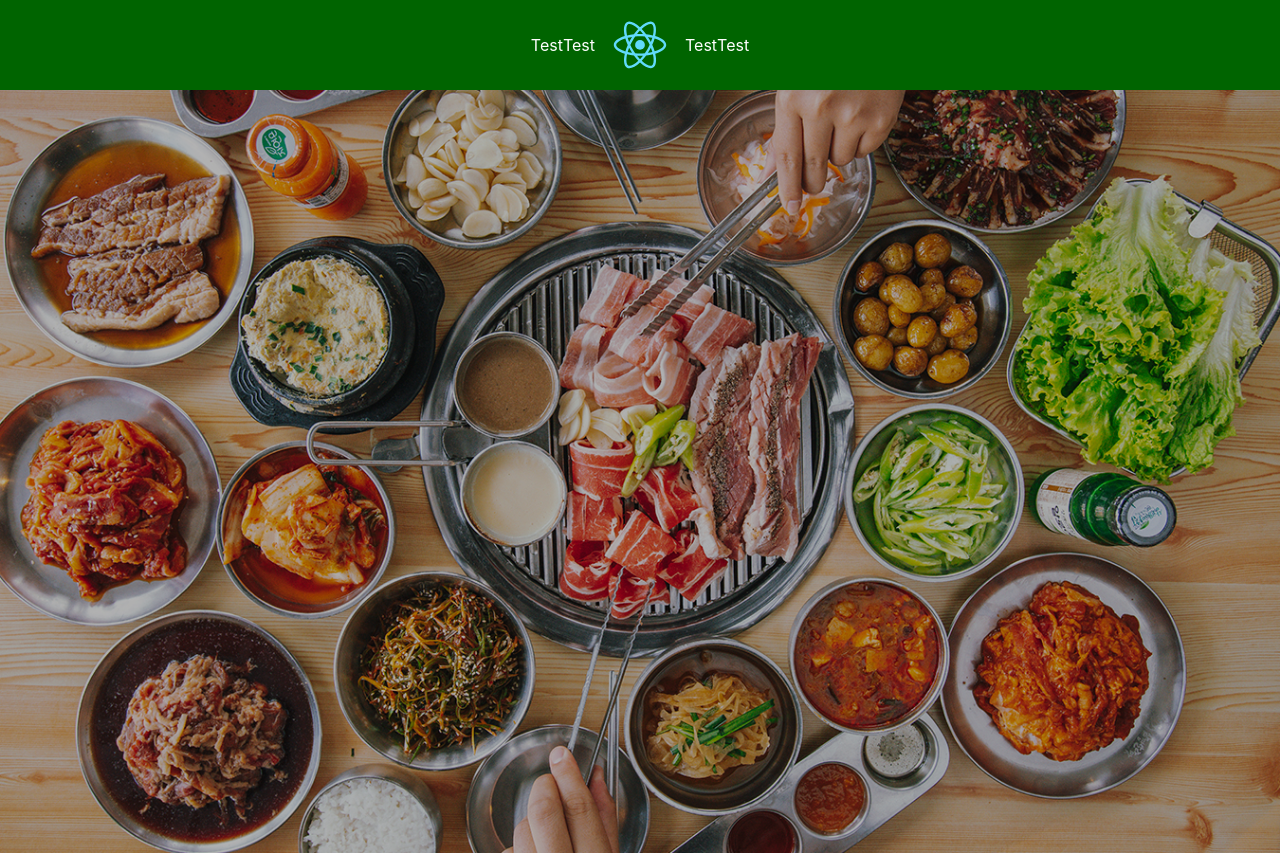
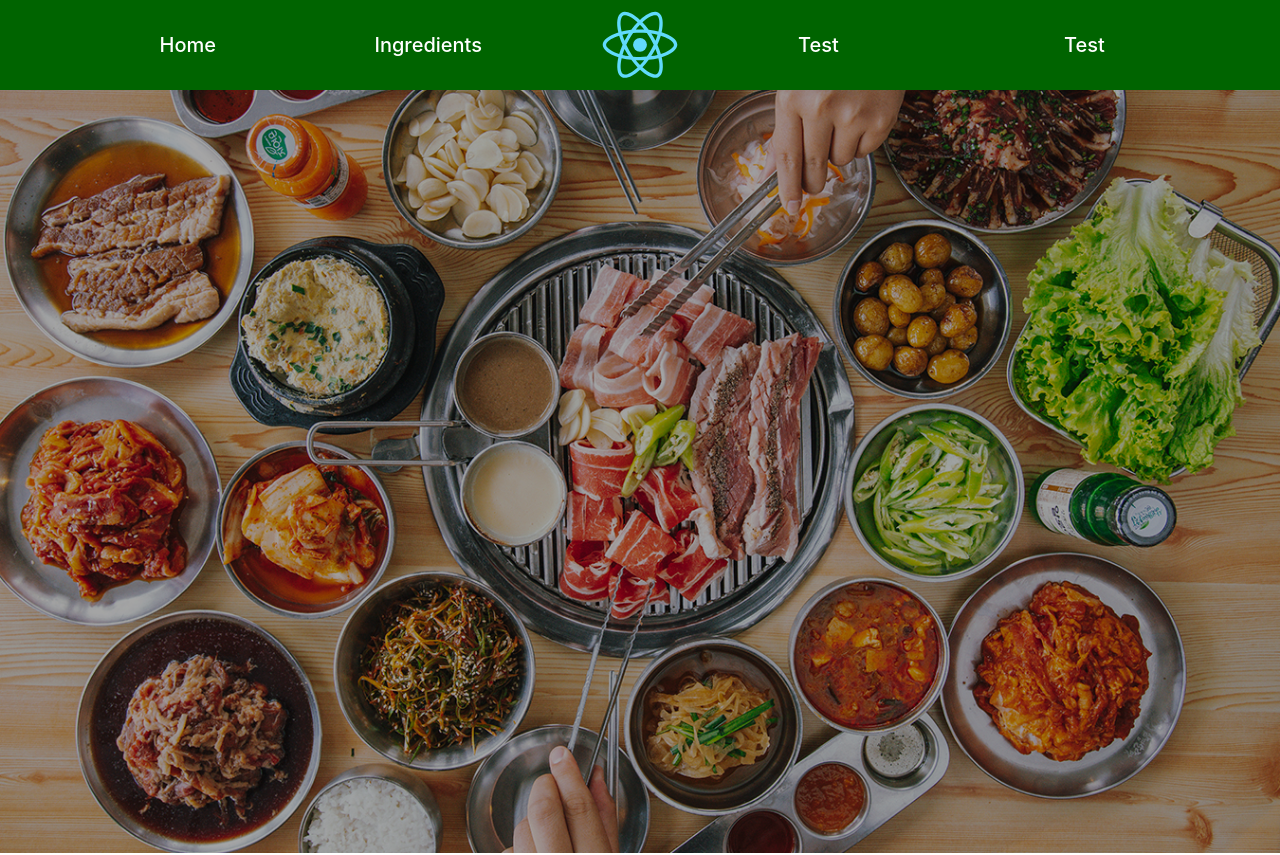
Before and after one commit to d-mini/mediendesign, a React (Create React App) app: page / in a window 1280 px wide. Shown: the top 855 px of the page. Built offline with nearby package versions, Linux system fonts and the light colour scheme; the HTML template or start-up script is replaced by a standard one.

Commit message:
UPDATE navbar centering

```diff
--- a/src/App.css
+++ b/src/App.css
@@ -8,7 +8,7 @@
   display: flex;
   justify-content: center;
 
-  filter: brightness(70%);
+  filter: brightness(65%);
 }
 
 .section {
--- a/src/App.js
+++ b/src/App.js
@@ -16,9 +16,9 @@ function App() {
     <div className='app'>
       <NavBar color={color}></NavBar>
       <img id='main-img' src={process.env.PUBLIC_URL + '/images/samgyeopsal.jpg'} alt='' />
-      <div id='section1' ref={section1} className='section'></div>
-      <div id='section2' ref={section2} className='section'></div>
-      <div id='section3' ref={section3} className='section'></div>
+      <div id='section1' ref={section1} className='section'><h1>Test</h1></div>
+      <div id='section2' ref={section2} className='section'><h1>Test</h1></div>
+      <div id='section3' ref={section3} className='section'><h1>Test</h1></div>
     </div>
   );
 }
--- a/src/components/NavBar.css
+++ b/src/components/NavBar.css
@@ -1,9 +1,4 @@
 .navbar {
-    display: flex;
-    flex-direction: row;
-    justify-content: center;
-    align-items: center;
-
     position: fixed;
     top: 0;
     width: 100%;
@@ -23,3 +18,35 @@
 .navbar-transparent {
     background-color: transparent;
 }
+
+.navbar ul {
+    display: flex;
+    flex-direction: row;
+    justify-content: center;
+    align-items: center;
+    gap: 50px;
+}
+
+.navbar ul li {
+    flex: 1;
+    display: flex;
+}
+
+.navbar ul li:nth-child(1), .navbar ul li:nth-child(2) {
+    justify-content: flex-end;
+}
+
+.navbar ul li:nth-child(4), .navbar ul li:nth-child(5) {
+    justify-content: flex-start;
+}
+
+.logo {
+    justify-content: center;
+    height: 90px;
+    width: 90px;
+}
+
+.logo img {
+    height: 100%;
+    width: 100%;
+}
--- a/src/components/NavBar.js
+++ b/src/components/NavBar.js
@@ -6,11 +6,13 @@ import logo from '../logo.svg';
 function NavBar(props) {
   return (
     <nav className={`navbar navbar-${props.color}`}>
-      <NavLink></NavLink>
-      <NavLink></NavLink>
-      <img src={logo} width="90" height="90" alt="Logo" />
-      <NavLink></NavLink>
-      <NavLink></NavLink>
+      <ul>
+        <li><NavLink toId='main-img'>Home</NavLink></li>
+        <li><NavLink toId='section1'>Ingredients</NavLink></li>
+        <li className='logo'><NavLink toId='main-img'><img src={logo} alt="Logo"/></NavLink></li>
+        <li><NavLink toId='section2'>Test</NavLink></li>
+        <li><NavLink toId='section3'>Test</NavLink></li>
+      </ul>
     </nav>
   );
 }
--- a/src/components/NavLink.css
+++ b/src/components/NavLink.css
@@ -1,3 +1,15 @@
 .navlink {
     color: white;
+    cursor: pointer;
+
+    font-size: 20px;
+    font-weight: 500;
 }
+
+.navlink:hover {
+    color: #00b2b2;
+}
+
+.navlink:active {
+    font-weight: bold;
+}
--- a/src/components/NavLink.js
+++ b/src/components/NavLink.js
@@ -1,11 +1,15 @@
 import React from 'react';
 import './NavLink.css';
 
-function NavLink() {
+function NavLink(props) {
+  const handleClick = () => {
+		document.getElementById(props.toId).scrollIntoView({ behavior: 'smooth' });
+	};
+
   return (
-    <div className='navlink'>
-      Test
-    </div>
+    <span className='navlink' onClick={handleClick}>
+      {props.children}
+    </span>
   );
 }
 
--- a/src/index.css
+++ b/src/index.css
@@ -1,13 +1,19 @@
+* {
+	margin: 0;
+	padding: 0;
+	list-style: none;
+	text-decoration: none;
+	box-sizing: border-box;
+
+  font-size: 16px;
+}
+
 body {
   margin: 0;
+	padding: 0;
   font-family: -apple-system, BlinkMacSystemFont, 'Segoe UI', 'Roboto', 'Oxygen',
     'Ubuntu', 'Cantarell', 'Fira Sans', 'Droid Sans', 'Helvetica Neue',
     sans-serif;
   -webkit-font-smoothing: antialiased;
   -moz-osx-font-smoothing: grayscale;
 }
-
-code {
-  font-family: source-code-pro, Menlo, Monaco, Consolas, 'Courier New',
-    monospace;
-}
```
